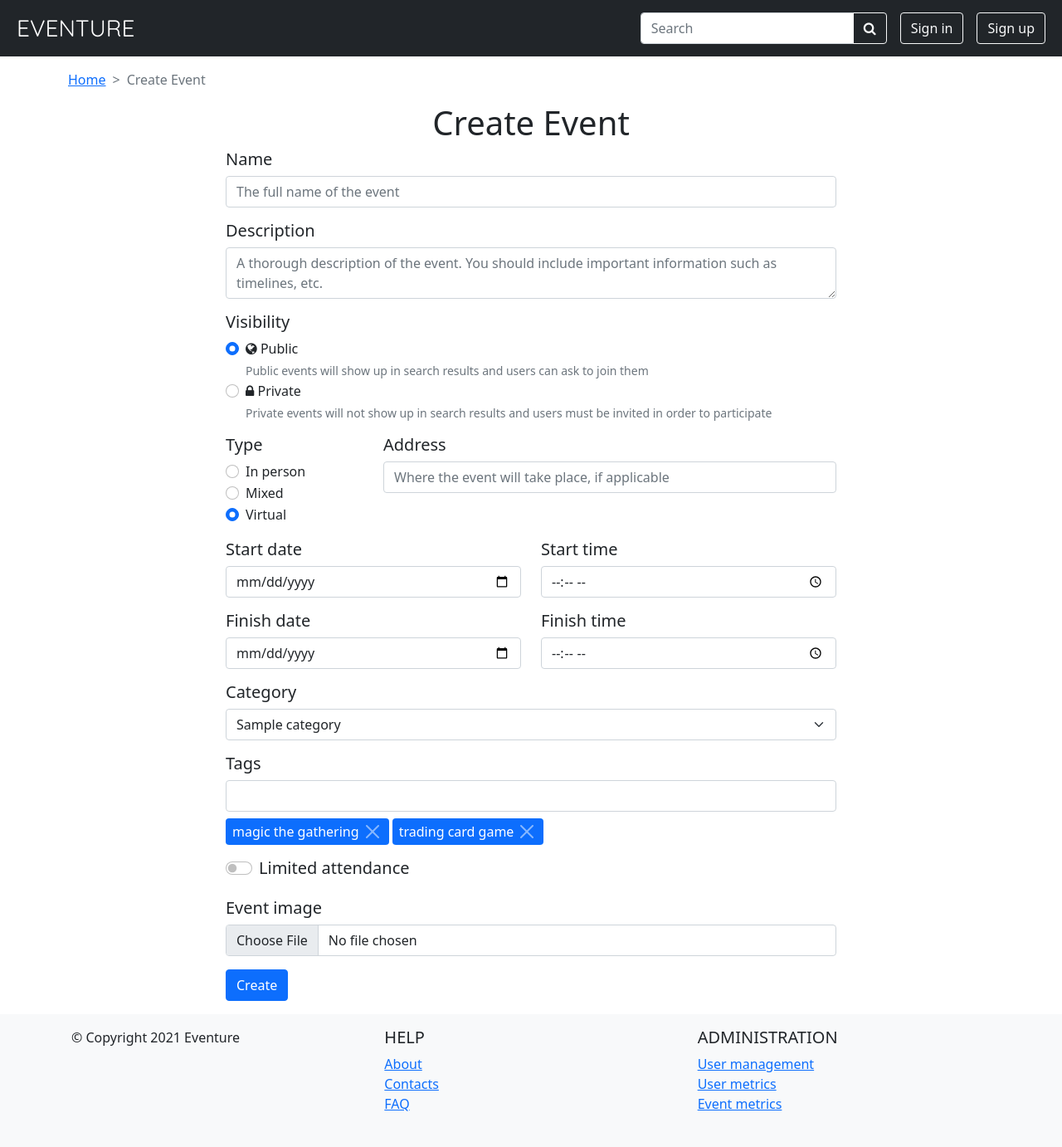
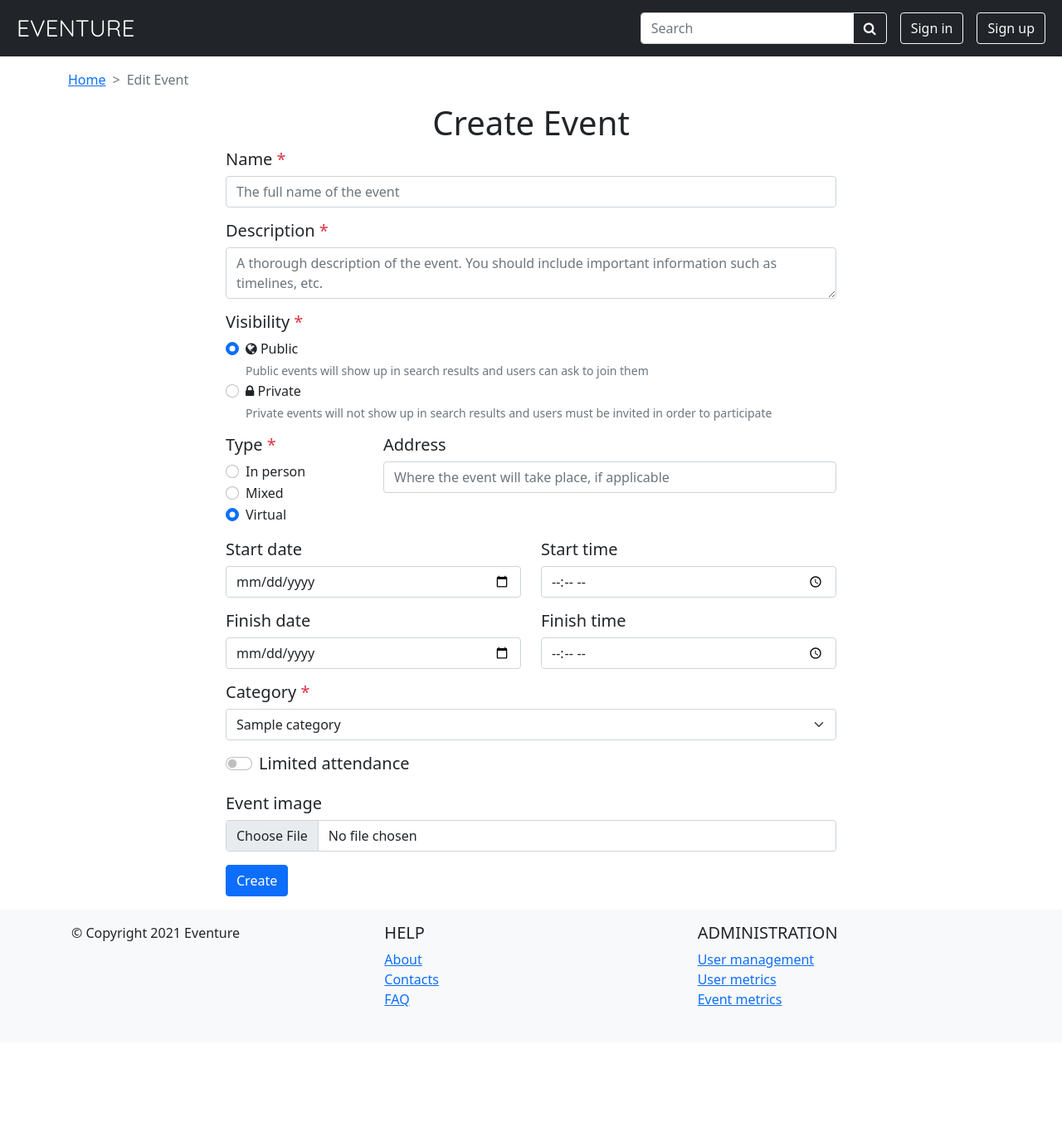
Before and after one commit to LeKinaSa/lbaw-eventure, a Laravel app: template resources/views/pages/event_edit.blade.php in a window 1280 px wide. Shown: the whole page at 83% size. After the commit the page ends 1213 px from the top, so only its background shows below. Run offline with Laravel 8, Linux system fonts and the light colour scheme; the template is opened without the code that fills it: most values are stand-ins (such as "Sample title", 1, 10 or a date in 2020); some libraries are stand-ins or nearby versions.

Commit message:
Field validation for create / edit event forms

```diff
--- a/resources/views/pages/event.blade.php
+++ b/resources/views/pages/event.blade.php
@@ -19,9 +19,13 @@
             <div class="d-flex justify-content-between mb-2">
                 <div class="d-flex gap-2">
                     <a href="#" role="button" class="btn btn-primary">Results</a>
+                    @if (Auth::id() === $event->id_organizer)
                     <a href="#" role="button" class="btn btn-primary">Invitations</a>
+                    @endif
                 </div>
+                @if (Auth::id() === $event->id_organizer)
                 <a class="btn btn-secondary" href="{{ route('events.event.edit', ['id' => $event->id]) }}"><i class="fa fa-pencil"></i></a>
+                @endif
             </div>
             <hr>
 
--- a/resources/views/pages/event_edit.blade.php
+++ b/resources/views/pages/event_edit.blade.php
@@ -5,7 +5,7 @@
     <nav style="--bs-breadcrumb-divider: '>';" aria-label="breadcrumb">
         <ol class="breadcrumb">
             <li class="breadcrumb-item"><a class="text-primary" href="{{ url('/') }}">Home</a></li>
-            <li class="breadcrumb-item active" aria-current="page">Create Event</li>
+            <li class="breadcrumb-item active" aria-current="page">{{ isset($event) ? "Edit" : "Create" }} Event</li>
         </ol>
     </nav>
 
@@ -16,17 +16,23 @@
             <h1 class="text-center">Create Event</h1>
 
             <div class="mb-3">
-                <label for="title" class="h5 form-label">Name</label>
-                <input type="text" id="title" name="title" class="form-control" placeholder="The full name of the event" required>
+                <label for="title" class="h5 form-label">Name <span class="text-danger">*</span></label>
+                <input type="text" id="title" name="title" class="form-control" placeholder="The full name of the event" value="{{ old('title') }}" required>
+                @error ('title')
+                <span class="text-danger">{{ $message }}</span>
+                @enderror
             </div>
 
             <div class="mb-3">
-                <label for="description" class="h5 form-label">Description</label>
-                <textarea class="form-control" id="description" name="description" placeholder="A thorough description of the event. You should include important information such as timelines, etc." required></textarea>
+                <label for="description" class="h5 form-label">Description <span class="text-danger">*</span></label>
+                <textarea class="form-control" id="description" name="description" placeholder="A thorough description of the event. You should include important information such as timelines, etc." required>{{ old('description') }}</textarea>
+                @error ('description')
+                <span class="text-danger">{{ $message }}</span>
+                @enderror
             </div>
 
             <div class="mb-3">
-                <h5>Visibility</h5>
+                <h5>Visibility <span class="text-danger">*</span></h5>
                 <div class="form-check">
                     <input class="form-check-input" type="radio" id="visibilityPublic" name="visibility" value="Public" aria-describedby="visibilityPublicHelp" checked required>
                     <label for="visibilityPublic" class="form-check-label"><i class="fa fa-globe"></i> Public</label>
@@ -37,11 +43,14 @@
                     <label for="visibilityPrivate" class="form-check-label"><i class="fa fa-lock"></i> Private</label>
                     <div id="visibilityPrivateHelp" class="form-text">Private events will not show up in search results and users must be invited in order to participate</div>
                 </div>
+                @error ('visibility')
+                <span class="text-danger">{{ $message }}</span>
+                @enderror
             </div>
 
             <div class="row mb-3">
                 <div class="col-md-3">
-                    <h5>Type</h5>
+                    <h5>Type <span class="text-danger">*</span></h5>
 
                     @php use App\Models\Event; @endphp
                     @foreach (Event::FORMATTED_TYPES as $type => $formatted)
@@ -50,45 +59,69 @@
                             <label for="type{{ $type }}" class="form-check-label">{{ $formatted }}</label>
                         </div>
                     @endforeach
+
+                    @error ('type')
+                    <span class="text-danger">{{ $message }}</span>
+                    @enderror
                 </div>
                 <div class="col-md-9">
                     <label for="location" class="h5 form-label">Address</label>
-                    <input type="text" id="location" name="location" class="form-control" placeholder="Where the event will take place, if applicable">
+                    <input type="text" id="location" name="location" class="form-control" placeholder="Where the event will take place, if applicable" value="{{ old('location') }}">
+                    @error ('location')
+                    <span class="text-danger">{{ $message }}</span>
+                    @enderror
                 </div>
             </div>
 
             <div class="row mb-3">
                 <div class="col">
                     <label for="startDate" class="h5 form-label">Start date</label>
-                    <input type="date" class="form-control" id="startDate" name="startDate">
+                    <input type="date" class="form-control" id="startDate" name="startDate" value="{{ old('startDate') }}">
                 </div>
+                @error ('startDate')
+                <span class="text-danger">{{ $message }}</span>
+                @enderror
 
                 <div class="col">
                     <label for="startTime" class="h5 form-label">Start time</label>
-                    <input type="time" class="form-control" id="startTime" name="startTime">
+                    <input type="time" class="form-control" id="startTime" name="startTime" value="{{ old('startTime') }}">
                 </div>
+                @error ('startTime')
+                <span class="text-danger">{{ $message }}</span>
+                @enderror
             </div>
 
             <div class="row mb-3">
                 <div class="col">
                     <label for="finishDate" class="h5 form-label">Finish date</label>
-                    <input type="date" class="form-control" id="finishDate" name="finishDate">
+                    <input type="date" class="form-control" id="finishDate" name="finishDate" value="{{ old('finishDate') }}">
                 </div>
+                @error ('finishDate')
+                <span class="text-danger">{{ $message }}</span>
+                @enderror
 
                 <div class="col">
                     <label for="finishTime" class="h5 form-label">Finish time</label>
-                    <input type="time" class="form-control" id="finishTime" name="finishTime">
+                    <input type="time" class="form-control" id="finishTime" name="finishTime" value="{{ old('finishTime') }}">
                 </div>
+                @error ('finishTime')
+                <span class="text-danger">{{ $message }}</span>
+                @enderror
             </div>
 
             <div class="mb-3">
-                <label for="category" class="h5 form-label">Category</label>
+                <label for="category" class="h5 form-label">Category <span class="text-danger">*</span></label>
                 <select class="form-select" id="category" name="category">
                     @foreach ($categories as $category)
                         <option value="{{ $category->id }}">{{ $category->name }}</option>
                     @endforeach
                 </select>
+                @error ('category')
+                <span class="text-danger">{{ $message }}</span>
+                @enderror
             </div>
+
+            {{-- (tags are hidden for now, as they are part of a different user story)
 
             <div class="mb-3">
                 <h5>Tags</h5>
@@ -104,7 +137,12 @@
                         <button type="button" class="btn-close btn-close-white"></button>
                     </span>
                 </div>
+                @error ('tags')
+                <span class="text-danger">{{ $message }}</span>
+                @enderror
             </div>
+
+            --}}
 
             <div class="mb-3">
                 <div class="form-check form-switch">
@@ -112,6 +150,9 @@
                     <input type="checkbox" class="form-check-input" id="switchLimitedAttendance">
                 </div>
                 <input type="number" class="form-control" id="maxAttendance" name="maxAttendance" min="0" max="10000" value="0" hidden>
+                @error ('maxAttendance')
+                <span class="text-danger">{{ $message }}</span>
+                @enderror
             </div>
 
             <div class="mb-3">
```
Also changed, not shown: app/Http/Controllers/EventController.php (+16 -3 lines).
